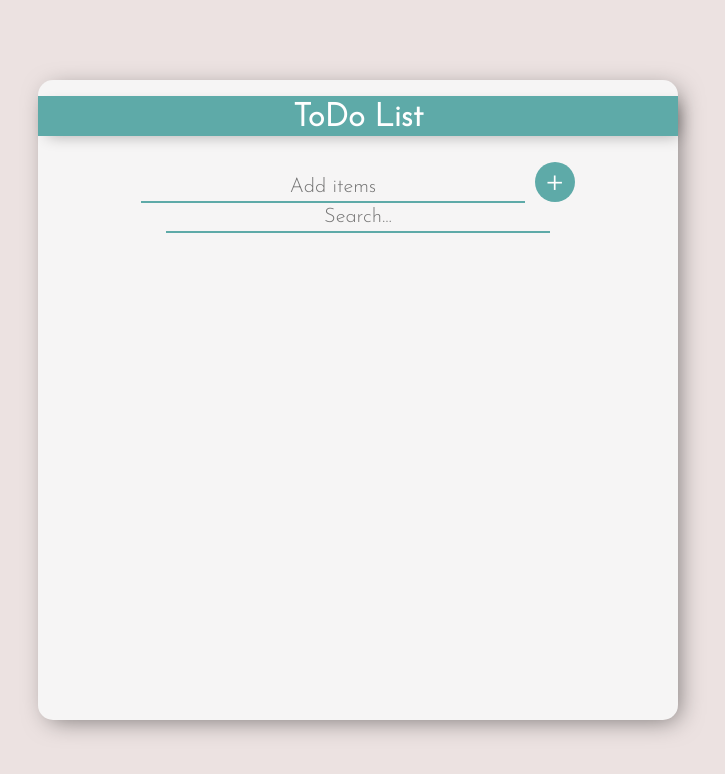
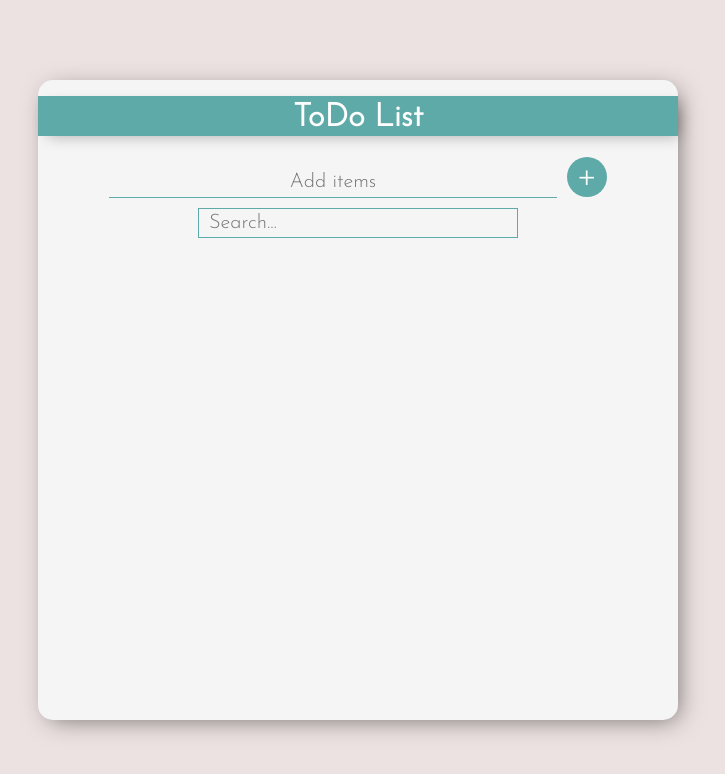
Before and after one commit to Juaria/React-ToDoList, a React (Create React App) app: page / in a window 1280 px wide. Shown: the top 774 px of the page, without its empty margins (282-1007 px from the left). Built offline with nearby package versions, Linux system fonts and the light colour scheme.

Commit message:
Update App.css

```diff
--- a/src/App.css
+++ b/src/App.css
@@ -29,7 +29,7 @@ h1 {
   background: transparent;
   background-color: #5eaaa8;
   padding: 6px 0 2px 0;
-  margin-bottom: 10px;
+  margin-bottom: 5px;
   box-shadow: 5px 5px 15px -5px rgba(0, 0, 0, 0.3);
 }
 
@@ -41,9 +41,20 @@ input {
   background: transparent;
   font-size: 20px;
   font-weight: 500;
-  width: 60%;
-  border-bottom: 2px solid #5eaaa8;
+  width: 70%;
+  border-bottom: 1.5px solid #5eaaa8;
   outline: none;
+}
+.search_bar input {
+  width: 50%;
+  text-align: left;
+  padding: 10px;
+  height: 30px;
+  margin-top: 10px;
+  background: transparent;
+  font-size: 20px;
+  font-weight: 500;
+  border: 1px solid #5eaaa8;
 }
 
 button {
@@ -77,7 +88,7 @@ ol li {
   text-align: left;
   font-size: 20px;
   font-weight: 500;
-  min-height: 40px;
+  min-height: 20px;
   display: flex;
   align-items: center;
   color: #3b5360;
```
